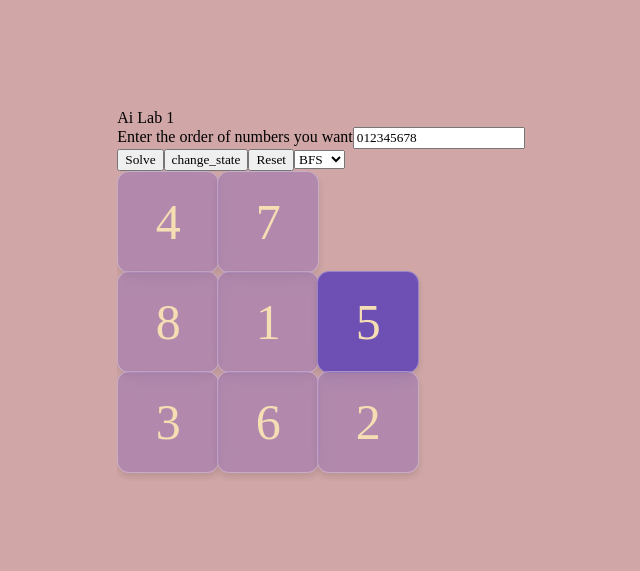
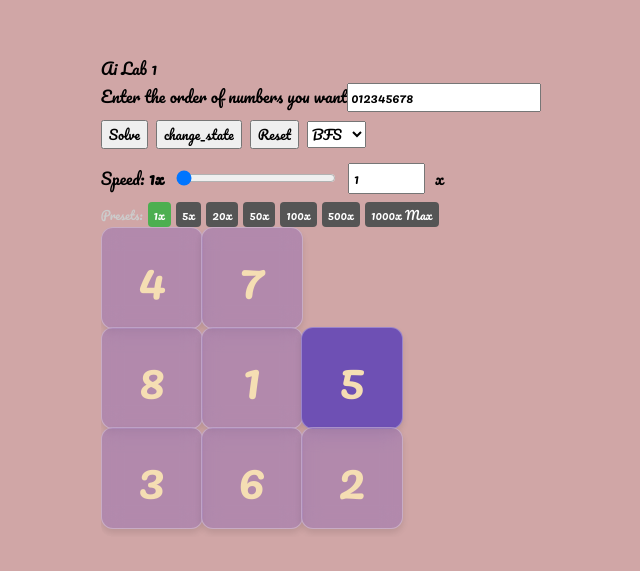
Before and after one commit to AntonyosMiladFahim/8-Puzzle-Solver-and-Pathfinding-Visualizer, a React (Vite) app in the folder frontend/: page / in a window 1280 px wide. Shown: the part 105-676 px from the top of the page, without its empty margins (319-959 px from the left). Built offline with nearby package versions, Linux system fonts and the light colour scheme.

Commit message:
feat(frontend) : add slider to visualize long steps faster (for DFS and IDFS mainly, go), handling showing error message if the puzzle is unsolvable, add skip to the end , stop buttons to, step counter to show remaining steps

```diff
--- a/frontend/src/App.tsx
+++ b/frontend/src/App.tsx
@@ -1,5 +1,4 @@
 import Board from './components/Board/Board'
-import ControlPanel from "./components/ControlPanel/ControlPanel"
 function App() {
 
 
--- a/frontend/src/components/Board/Board.tsx
+++ b/frontend/src/components/Board/Board.tsx
@@ -1,4 +1,4 @@
-import { useState } from "react";
+import { useState, useRef } from "react";
 import "./Board.css";
 import Tile from "../Tiles/Tile";
 import ControlPanel from "../ControlPanel/ControlPanel";
@@ -20,7 +20,29 @@ function Board() {
   };
 
   const [matrix, setMatrix] = useState<Array<tileInfo>>(generate_array());
-  console.log(matrix);
+  const [speed, setSpeed] = useState<number>(1);
+  const [isSolving, setIsSolving] = useState<boolean>(false);
+  const [currentStep, setCurrentStep] = useState<number>(0);
+  const [totalSteps, setTotalSteps] = useState<number>(0);
+
+  const speedRef = useRef<number>(1);
+  const isRunningRef = useRef<boolean>(false);
+  const skipToEndRef = useRef<boolean>(false);
+  const runIdRef = useRef<number>(0);
+
+  const handleSpeedChange = (newSpeed: number) => {
+    setSpeed(newSpeed);
+    speedRef.current = newSpeed;
+  };
+
+  const handleSkipToEnd = () => {
+    skipToEndRef.current = true;
+  };
+
+  const handleStop = () => {
+    isRunningRef.current = false;
+    setIsSolving(false);
+  };
 
   function run_algorithm(states: Array<Array<Array<number>>>) {
     solve_puzzle(states);
@@ -30,26 +52,92 @@ function Board() {
     new Promise((resolve) => setTimeout(resolve, ms));
 
   const solve_puzzle = async (Steps: Array<Array<Array<number>>>) => {
-    console.log(Steps);
+    const runId = ++runIdRef.current;
+    isRunningRef.current = true;
+    skipToEndRef.current = false;
+    setIsSolving(true);
+
     const states: Array<Array<number>> = Steps.map((array) => {
       return array.flat();
     });
 
-    for (const state of states) {
-      const newMatrix: Array<tileInfo> = state.map((number, index) => {
-        return { value: number, index: index };
-      });
-      setMatrix(newMatrix);
-      await delay(1000);
+    setTotalSteps(states.length);
+    setCurrentStep(0);
+
+    let currentIndex = 0;
+
+    while (currentIndex < states.length) {
+      if (runIdRef.current !== runId || !isRunningRef.current) {
+        break;
+      }
+
+      if (skipToEndRef.current) {
+        const lastState = states[states.length - 1];
+        const newMatrix: Array<tileInfo> = lastState.map((number, index) => ({
+          value: number,
+          index: index,
+        }));
+        setMatrix(newMatrix);
+        setCurrentStep(states.length);
+        break;
+      }
+
+      const currentSpeed = speedRef.current;
+
+      if (currentSpeed <= 60) {
+        const state = states[currentIndex];
+        const newMatrix: Array<tileInfo> = state.map((number, index) => ({
+          value: number,
+          index: index,
+        }));
+        setMatrix(newMatrix);
+        setCurrentStep(currentIndex + 1);
+
+        const stepDelay = Math.max(10, Math.round(1000 / currentSpeed));
+        await delay(stepDelay);
+        currentIndex++;
+      } else {
+        const stepsPerFrame = Math.max(1, Math.round(currentSpeed / 60));
+        currentIndex = Math.min(states.length - 1, currentIndex + stepsPerFrame);
+
+        const state = states[currentIndex];
+        const newMatrix: Array<tileInfo> = state.map((number, index) => ({
+          value: number,
+          index: index,
+        }));
+        setMatrix(newMatrix);
+        setCurrentStep(currentIndex + 1);
+
+        await delay(16);
+        if (currentIndex >= states.length - 1) {
+          break;
+        }
+      }
+    }
+
+    if (runIdRef.current === runId) {
+      setIsSolving(false);
+      isRunningRef.current = false;
+      skipToEndRef.current = false;
     }
   };
 
   return (
     <div>
       <ControlPanel
-        setMatrix={setMatrix}
+        setMatrix={(val) => {
+          handleStop();
+          setMatrix(val);
+        }}
         matrix={matrix}
         run_algorithm={run_algorithm}
+        speed={speed}
+        setSpeed={handleSpeedChange}
+        isSolving={isSolving}
+        currentStep={currentStep}
+        totalSteps={totalSteps}
+        onSkipToEnd={handleSkipToEnd}
+        onStop={handleStop}
       />
       <div className="Board">
         {matrix.map((tileInfo) => (
@@ -57,6 +145,7 @@ function Board() {
             key={tileInfo.value}
             val={tileInfo.value}
             index={tileInfo.index}
+            speed={speed}
           />
         ))}
       </div>
--- a/frontend/src/components/ControlPanel/ControlPanel.tsx
+++ b/frontend/src/components/ControlPanel/ControlPanel.tsx
@@ -3,7 +3,6 @@ import type { tileInfo } from "../Board/Board";
 import { useState } from "react";
 import { solve_state } from "../../services/servicesHandler";
 import type {
-  Response,
   PuzzleRequest,
   operation_mode,
   heuristic,
@@ -13,9 +12,27 @@ type ControlPanelprops = {
   matrix: Array<tileInfo>;
   setMatrix: React.Dispatch<React.SetStateAction<Array<tileInfo>>>;
   run_algorithm: (states: Array<Array<Array<number>>>) => void;
+  speed: number;
+  setSpeed: (speed: number) => void;
+  isSolving: boolean;
+  currentStep: number;
+  totalSteps: number;
+  onSkipToEnd: () => void;
+  onStop: () => void;
 };
 
-function ControlPanel({ matrix, setMatrix, run_algorithm }: ControlPanelprops) {
+function ControlPanel({
+  matrix,
+  setMatrix,
+  run_algorithm,
+  speed,
+  setSpeed,
+  isSolving,
+  currentStep,
+  totalSteps,
+  onSkipToEnd,
+  onStop,
+}: ControlPanelprops) {
   const [newState, setnewState] = useState<string>("012345678");
   const [heuristic_value, setheuristic_value] =
     useState<heuristic>("manhattan");
@@ -43,7 +60,7 @@ function ControlPanel({ matrix, setMatrix, run_algorithm }: ControlPanelprops) {
     return;
   }
 
-  function handle_reset_click(event: React.MouseEvent<HTMLButtonElement>) {
+  function handle_reset_click() {
     let initial_state: string = "";
     const character_set: Set<string> = new Set();
     for (let i = 0; i < 9; i++) {
@@ -77,7 +94,7 @@ function ControlPanel({ matrix, setMatrix, run_algorithm }: ControlPanelprops) {
     setnewState(e.target.value);
   }
 
-  function handle_solve(event: React.MouseEvent<HTMLButtonElement>) {
+  function handle_solve() {
     const request_array = Array.from({ length: 3 }, () =>
       Array<number>(3).fill(0),
     );
@@ -95,8 +112,10 @@ function ControlPanel({ matrix, setMatrix, run_algorithm }: ControlPanelprops) {
     };
     solve_state(PuzzleRequest)
       .then((response) => {
-        if (response == null) return;
-        else {
+        if (response == null || !response.steps) {
+          alert("Could not solve: Either this state is unsolvable or backend returned an error.");
+          return;
+        } else {
           const resullt = Array.from(response.steps.map((s) => s.state));
 
           run_algorithm(resullt);
@@ -114,18 +133,40 @@ function ControlPanel({ matrix, setMatrix, run_algorithm }: ControlPanelprops) {
           Enter the order of numbers you want
           <input type="text" value={newState} onChange={handle_onchange} />
         </label>
-        <div>
-          <button onClick={handle_solve}>Solve</button>
-          <button type="submit" onClick={handle_submit_click}>
+        <div style={{ marginTop: "8px", display: "flex", gap: "8px", flexWrap: "wrap", alignItems: "center" }}>
+          <button onClick={handle_solve} disabled={isSolving}>
+            {isSolving ? "Solving..." : "Solve"}
+          </button>
+          <button type="submit" onClick={handle_submit_click} disabled={isSolving}>
             change_state
           </button>
           <button type="reset" onClick={handle_reset_click}>
             Reset
           </button>
 
+          {isSolving && (
+            <>
+              <button
+                type="button"
+                onClick={onSkipToEnd}
+                style={{ backgroundColor: "#28a745", color: "white", fontWeight: "bold" }}
+              >
+                Skip to End
+              </button>
+              <button
+                type="button"
+                onClick={onStop}
+                style={{ backgroundColor: "#dc3545", color: "white" }}
+              >
+                Stop
+              </button>
+            </>
+          )}
+
           <select
             onChange={(e) => setAlgorithm(e.target.value as operation_mode)}
             required
+            disabled={isSolving}
           >
             <option label="BFS" value={"BFS"}></option>
             <option label="DFS" value={"DFS"}></option>
@@ -134,13 +175,77 @@ function ControlPanel({ matrix, setMatrix, run_algorithm }: ControlPanelprops) {
           </select>
           {algorithm == "A" && (
             <select
+              value={heuristic_value}
               onChange={(e) => setheuristic_value(e.target.value as heuristic)}
               required
+              disabled={isSolving}
             >
-              <option label="manhattan"></option>
-              <option label="euclidean"></option>
+              <option value="manhattan">manhattan</option>
+              <option value="euclidean">euclidean</option>
             </select>
           )}
+        </div>
+
+        {totalSteps > 0 && (
+          <div style={{ marginTop: "10px", fontSize: "14px", color: "wheat" }}>
+            Step: <strong>{currentStep}</strong> / <strong>{totalSteps}</strong>
+          </div>
+        )}
+
+        <div
+          style={{
+            marginTop: "14px",
+            display: "flex",
+            flexDirection: "column",
+            gap: "8px",
+          }}
+        >
+          <div style={{ display: "flex", alignItems: "center", gap: "10px" }}>
+            <label htmlFor="speed-range">
+              Speed: <strong>{speed}x</strong>
+            </label>
+            <input
+              id="speed-range"
+              type="range"
+              min="1"
+              max="100"
+              step="1"
+              value={Math.min(100, speed)}
+              onChange={(e) => setSpeed(Number(e.target.value))}
+              style={{ width: "160px" }}
+            />
+            <input
+              type="number"
+              min="1"
+              max="1000"
+              value={speed}
+              onChange={(e) => setSpeed(Math.max(1, Math.min(1000, Number(e.target.value) || 1)))}
+              style={{ width: "65px", padding: "2px 4px" }}
+            />
+            <span>x</span>
+          </div>
+
+          <div style={{ display: "flex", gap: "5px", flexWrap: "wrap", alignItems: "center" }}>
+            <span style={{ fontSize: "12px", color: "#ccc" }}>Presets:</span>
+            {[1, 5, 20, 50, 100, 500, 1000].map((preset) => (
+              <button
+                key={preset}
+                type="button"
+                onClick={() => setSpeed(preset)}
+                style={{
+                  padding: "2px 6px",
+                  fontSize: "12px",
+                  backgroundColor: speed === preset ? "#4caf50" : "#555",
+                  color: "white",
+                  border: "none",
+                  borderRadius: "4px",
+                  cursor: "pointer",
+                }}
+              >
+                {preset === 1000 ? "1000x Max" : `${preset}x`}
+              </button>
+            ))}
+          </div>
         </div>
       </div>
     </div>
--- a/frontend/src/components/Tiles/Tile.css
+++ b/frontend/src/components/Tiles/Tile.css
@@ -9,14 +9,11 @@
     font-size: 50px;
     color: wheat;
     cursor: pointer;
-    transition: left .4s, top .4s;
     background: rgba(61, 26, 199, 0.2);
     backdrop-filter: blur(10px);
     border: 1px solid rgba(255, 255, 255, 0.3);
     box-shadow: 0 4px 6px rgba(0, 0, 0, 0.1);
     border-radius: 12px;
-    transition: left 0.4s;
-
 }
 .number.disabled{
     pointer-events: none;
--- a/frontend/src/index.css
+++ b/frontend/src/index.css
@@ -1,9 +1,9 @@
+@import url('https://fonts.googleapis.com/css2?family=Pacifico&display=swap');
+
 :root{
   --size : 100px;
   --correct: #6e50b4
 }
-
-@import url('https://fonts.googleapis.com/css2?family=Pacifico&display=swap');
 
 
 html,body{
```
Also changed, not shown: frontend/src/components/Tiles/Tile.tsx (+11 -2 lines).
